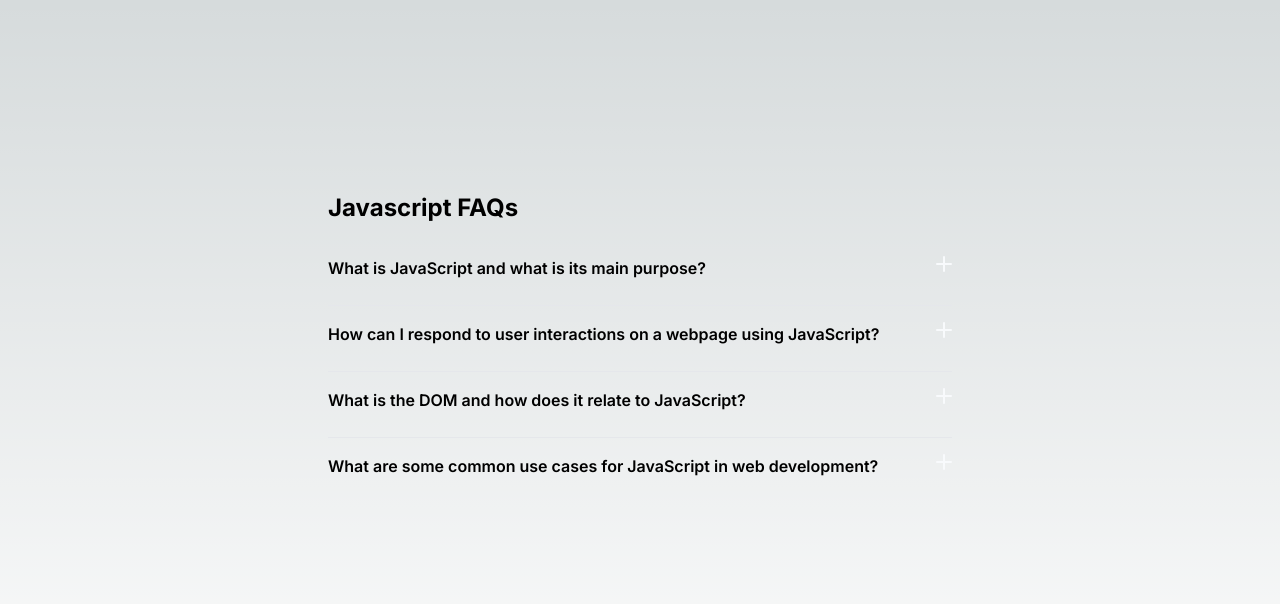
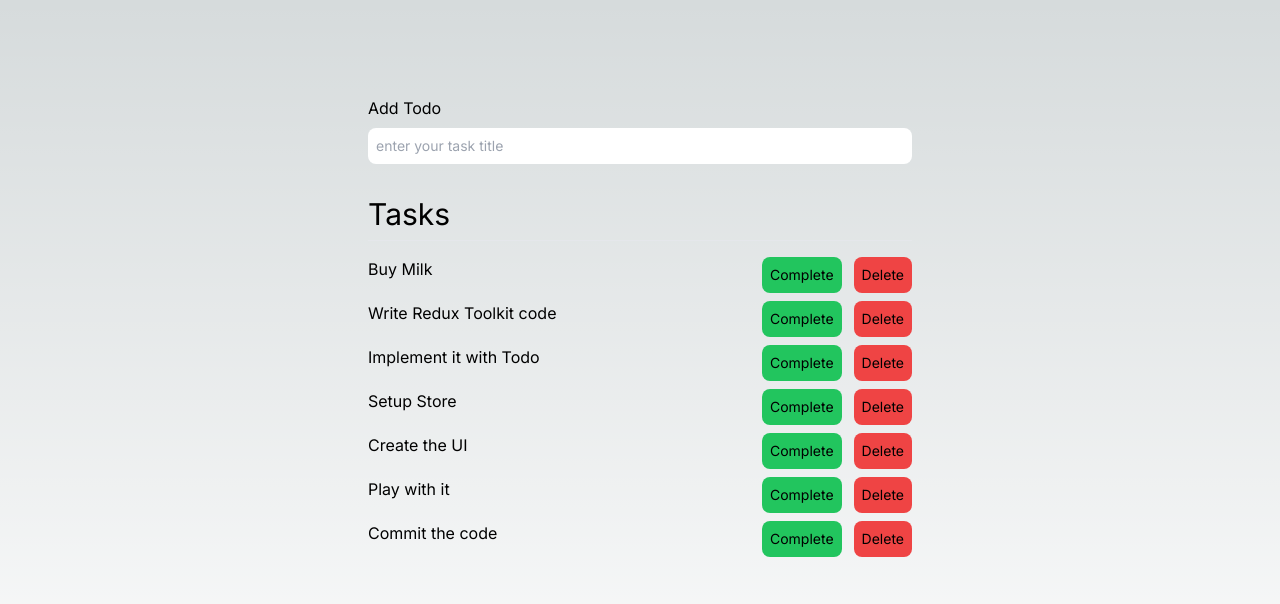
Before and after one commit to mannan1202/practice-react, a Next.js app: page / in a window 1280 px wide. Shown: the top 604 px of the page. Built offline with nearby package versions, Linux system fonts and the light colour scheme.

Commit message:
redux toolkit added for todo component

```diff
--- a/package.json
+++ b/package.json
@@ -9,6 +9,7 @@
     "lint": "next lint"
   },
   "dependencies": {
+    "@reduxjs/toolkit": "^1.9.5",
     "autoprefixer": "10.4.15",
     "eslint": "8.47.0",
     "eslint-config-next": "13.4.19",
@@ -16,6 +17,7 @@
     "postcss": "8.4.28",
     "react": "18.2.0",
     "react-dom": "18.2.0",
+    "react-redux": "^8.1.2",
     "tailwindcss": "3.3.3"
   }
 }
--- /dev/null
+++ b/src/components/tasks/AddTask.js
@@ -0,0 +1,48 @@
+import { add } from '@/store/todo/todoSlice';
+import { useState } from 'react';
+import { useDispatch } from 'react-redux';
+
+export default function AddTask() {
+  const dispatch = useDispatch();
+  const [todo, setTodo] = useState('');
+
+  const onTodoChange = (e) => setTodo(e.target.value);
+
+  const onSaveTodo = (e) => {
+    if (todo && e.key === 'Enter') {
+      dispatch(
+        add({
+          title: todo,
+          completed: false,
+        })
+      );
+      setTodo('');
+    }
+  };
+
+  return (
+    <section className="w-1/2">
+      <form
+        onSubmit={(e) => {
+          e.preventDefault();
+        }}
+      >
+        <div className="flex flex-col space-y-2 justify-start">
+          <label htmlFor="add-todo" className="self-start">
+            Add Todo
+          </label>
+          <input
+            type="text"
+            name="add-todo"
+            id="add-todo"
+            placeholder="enter your task title"
+            value={todo}
+            onKeyDown={onSaveTodo}
+            onChange={onTodoChange}
+            className="rounded-lg p-2 bg-white text-black text-sm"
+          />
+        </div>
+      </form>
+    </section>
+  );
+}
--- /dev/null
+++ b/src/components/tasks/TasksList.js
@@ -0,0 +1,78 @@
+import {
+  completed,
+  notCompleted,
+  remove,
+} from '@/store/todo/todoSlice';
+import { useDispatch, useSelector } from 'react-redux';
+
+export default function TaskList() {
+  const dispatch = useDispatch();
+  const todos = useSelector((state) => state.todos);
+
+  const handleOnComplete = (e, index) => {
+    e.preventDefault();
+    console.log(index);
+    dispatch(completed(index));
+  };
+
+  const handleOnRemove = (e, index) => {
+    e.preventDefault();
+    dispatch(remove(index));
+  };
+
+  const handleOnNotComplete = (e, index) => {
+    e.preventDefault();
+    dispatch(notCompleted(index));
+  };
+
+  const renderedTodos = (
+    <div className="py-2">
+      <ul>
+        {todos.map((todo, index) => (
+          <li key={index} className="my-2">
+            <div className="flex justify-between">
+              <span className={todo.completed ? 'line-through' : ''}>
+                {todo.title}
+              </span>
+              <div className="flex space-x-3 text-sm">
+                {todo.completed ? (
+                  <button
+                    type="button"
+                    onClick={(e) => handleOnNotComplete(e, index)}
+                    className="p-2 bg-green-500 rounded-lg"
+                  >
+                    Not Completed
+                  </button>
+                ) : (
+                  <button
+                    type="button"
+                    onClick={(e) => handleOnComplete(e, index)}
+                    className="p-2 bg-green-500 rounded-lg"
+                  >
+                    Complete
+                  </button>
+                )}
+
+                <button
+                  type="button"
+                  onClick={(e) => handleOnRemove(e, index)}
+                  className="p-2 bg-red-500 rounded-lg"
+                >
+                  Delete
+                </button>
+              </div>
+            </div>
+          </li>
+        ))}
+      </ul>
+    </div>
+  );
+
+  return (
+    <section className="w-1/2">
+      <h2 className="text-3xl py-2">Tasks</h2>
+      <hr />
+      {renderedTodos}
+    </section>
+  );
+}
--- a/src/pages/_app.js
+++ b/src/pages/_app.js
@@ -1,5 +1,11 @@
-import '@/styles/globals.css'
+import '@/styles/globals.css';
+import store from '../store';
+import { Provider } from 'react-redux';
 
 export default function App({ Component, pageProps }) {
-  return <Component {...pageProps} />
+  return (
+    <Provider store={store}>
+      <Component {...pageProps} />
+    </Provider>
+  );
 }
--- a/src/pages/index.js
+++ b/src/pages/index.js
@@ -1,5 +1,7 @@
 import { Inter } from 'next/font/google';
 import Faqs from '@/components/faqs';
+import TaskList from '@/components/tasks/TasksList';
+import AddTask from '@/components/tasks/AddTask';
 
 const inter = Inter({ subsets: ['latin'] });
 
@@ -8,7 +10,11 @@ export default function Home() {
     <main
       className={`flex min-h-screen flex-col items-center justify-between p-24 ${inter.className}`}
     >
-      <Faqs />
+      {/* <Faqs /> */}
+      <div className="flex flex-col space-y-6 justify-start items-center w-full">
+        <AddTask />
+        <TaskList />
+      </div>
     </main>
   );
 }
--- /dev/null
+++ b/src/store/index.js
@@ -0,0 +1,7 @@
+import { configureStore } from '@reduxjs/toolkit';
+import todoSlice from './todo/todoSlice';
+export default configureStore({
+  reducer: {
+    todos: todoSlice,
+  },
+});
--- /dev/null
+++ b/src/store/todo/todoSlice.js
@@ -0,0 +1,39 @@
+import { createSlice } from '@reduxjs/toolkit';
+
+export const todoSlice = createSlice({
+  name: 'todos',
+  initialState: [
+    { title: 'Buy Milk', completed: false },
+    { title: 'Write Redux Toolkit code', completed: false },
+    { title: 'Implement it with Todo', completed: false },
+    { title: 'Setup Store', completed: false },
+    { title: 'Create the UI', completed: false },
+    { title: 'Play with it', completed: false },
+    { title: 'Commit the code', completed: false },
+  ],
+
+  reducers: {
+    add: (state, action) => {
+      state.push(action.payload);
+    },
+    remove: (state, action) => {
+      state.splice(action.payload, 1);
+    },
+    completed: (state, action) => {
+      const todo = state[action.payload];
+      if (todo) {
+        todo.completed = true;
+      }
+    },
+    notCompleted: (state, action) => {
+      const todo = state[action.payload];
+      if (todo) {
+        todo.completed = false;
+      }
+    },
+  },
+});
+export const { add, remove, completed, notCompleted } =
+  todoSlice.actions;
+
+export default todoSlice.reducer;
```
Also changed, not shown: 1 other file (tests, documents, lock files or other folders).
